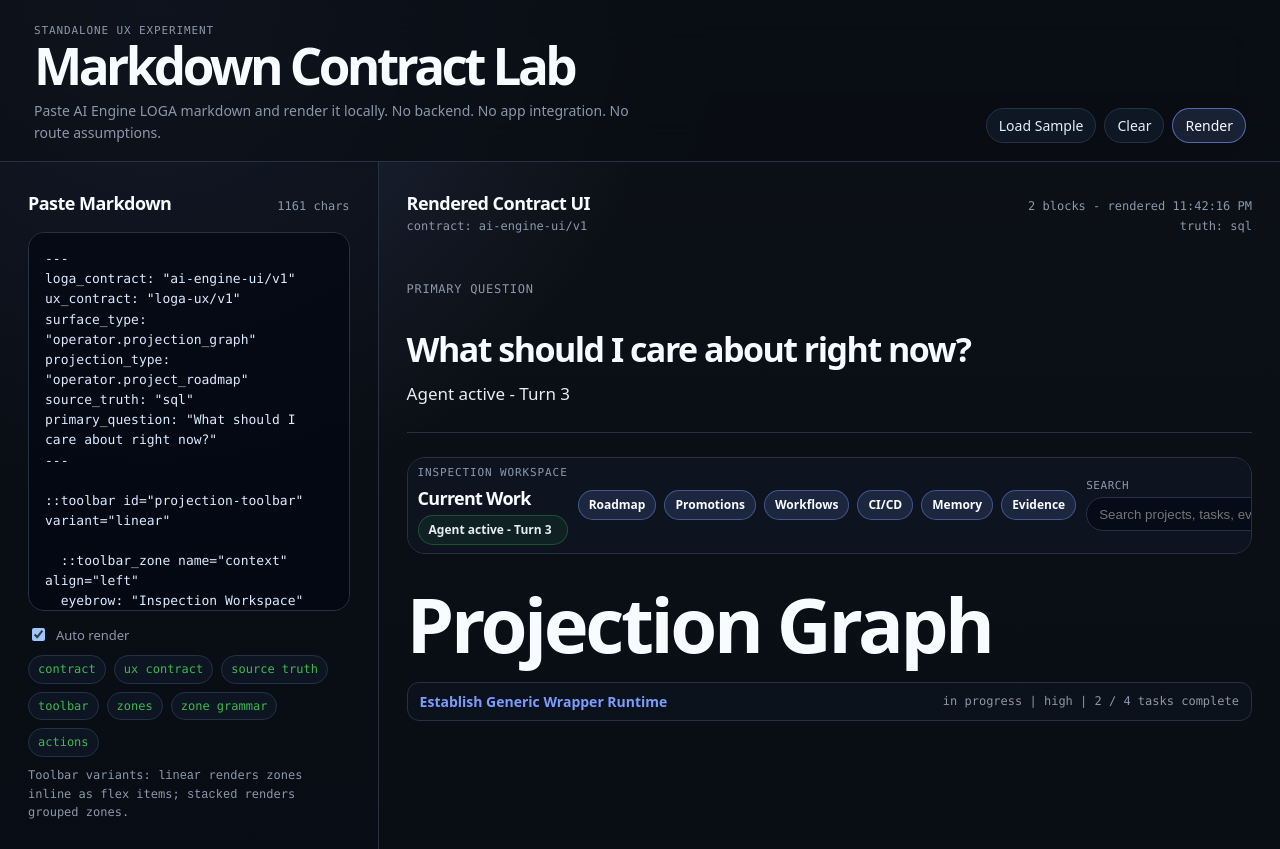
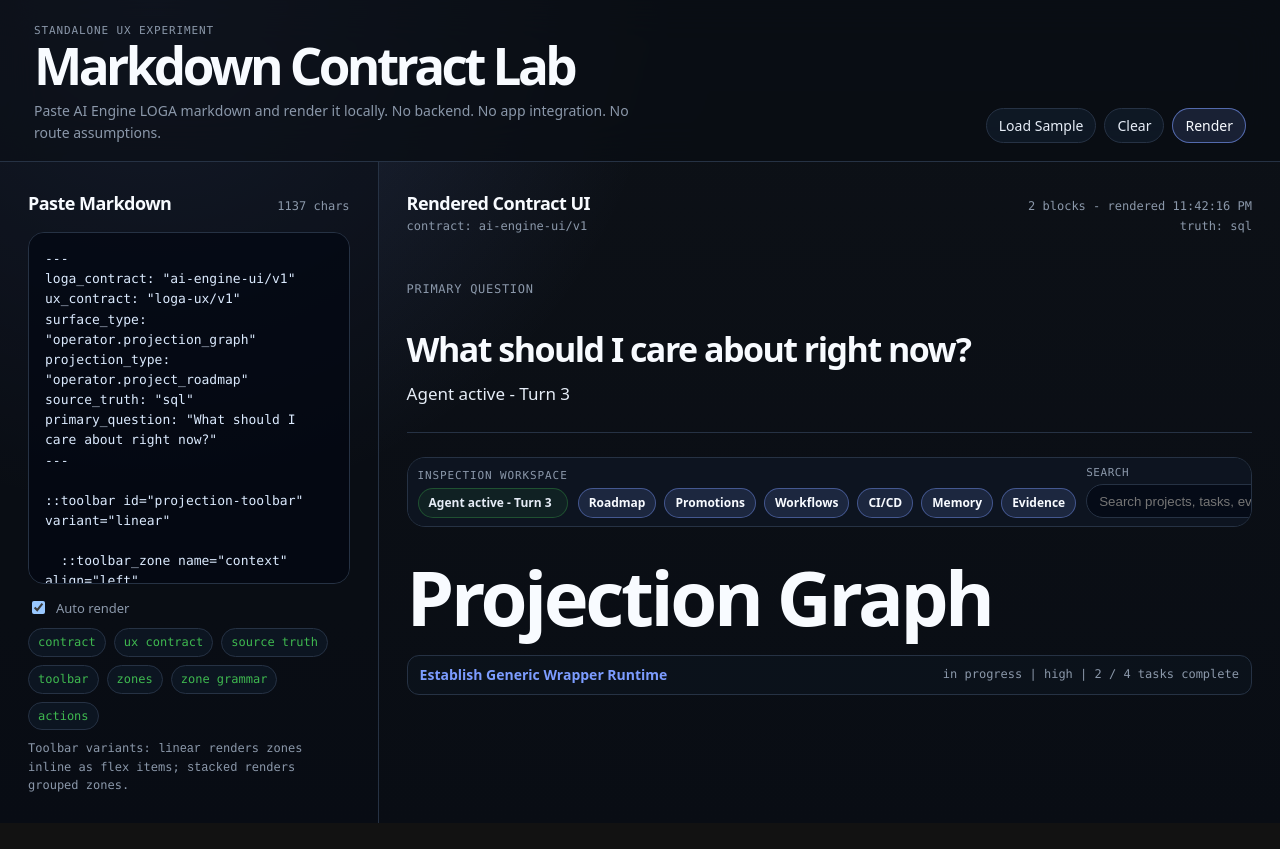
Before and after one commit to BPMSoftwareSolutions/no-repo, a website: page docs/loga-project-projections/markdown-contract-lab.html in a window 1280 px wide. After the commit the page ends 823 px from the top, so only its background shows below. Drawn offline with Linux system fonts and the light colour scheme.

Commit message:
Fixed the toolbar cross-axis alignment.
What changed:
- [markdown-contract-lab.html](c:/source/repos/bpm/internal/no-repo/docs/loga-project-projections/markdown-contract-lab.html)
- [test-markdown-contract-lab.mjs](c:/source/repos/bpm/internal/no-repo/scripts/test-markdown-contract-lab.mjs)

Implemented:
- Linear toolbar row now uses `align-items: flex-end`.
- Toolbar zones now default to `align-items: flex-end`.
- Label-bearing zones (`context`, `search`) now stack vertically:
  - `flex-direction: column`
  - `align-items: flex-start`
  - `justify-content: flex-end`
- Control-only zones (`navigation`, `filters`, `actions`) now sit on the bottom edge with `align-self: flex-end`.

Added regression assertions for:
- Bottom-aligning the toolbar row.
- Bottom-aligning zone children.
- Vertical stacking for context/search zones.
- Bottom alignment for nav/filter/action zones.

Verification:
- `node ./scripts/test-markdown-contract-lab.mjs` passed.
- `npm test` passed.

```diff
--- a/docs/loga-project-projections/markdown-contract-lab.html
+++ b/docs/loga-project-projections/markdown-contract-lab.html
@@ -312,7 +312,7 @@
       display: flex;
       flex-direction: row;
       flex-wrap: nowrap;
-      align-items: center;
+      align-items: flex-end;
       gap: 10px;
       padding: 8px 10px;
       overflow-x: auto;
@@ -323,7 +323,7 @@
     .loga-toolbar__group,
     .loga-toolbar__zone {
       display: flex;
-      align-items: center;
+      align-items: flex-end;
       gap: 8px;
       min-width: 0;
     }
@@ -337,6 +337,19 @@
       flex: 0 0 auto;
       flex-wrap: nowrap;
       white-space: nowrap;
+    }
+
+    .loga-toolbar--linear .loga-toolbar__zone[data-name="context"],
+    .loga-toolbar--linear .loga-toolbar__zone[data-name="search"] {
+      flex-direction: column;
+      align-items: flex-start;
+      justify-content: flex-end;
+    }
+
+    .loga-toolbar--linear .loga-toolbar__zone[data-name="navigation"],
+    .loga-toolbar--linear .loga-toolbar__zone[data-name="filters"],
+    .loga-toolbar--linear .loga-toolbar__zone[data-name="actions"] {
+      align-self: flex-end;
     }
 
     .loga-toolbar__group--left,
--- a/docs/loga-project-projections/markdown-contract-lab/browser.js
+++ b/docs/loga-project-projections/markdown-contract-lab/browser.js
@@ -12,7 +12,6 @@ primary_question: "What should I care about right now?"
 
   ::toolbar_zone name="context" align="left"
   eyebrow: "Inspection Workspace"
-  title: "Current Work"
   status: "Agent active - Turn 3"
   ::
 
@@ -332,7 +331,7 @@ primary_question: "What should I care about right now?"
 
   function renderToolbarZone(zone) {
     const values = parseKeyValues(zone.lines);
-    const context = values.eyebrow || values.title || values.status ? renderToolbarContext(values) : '';
+    const context = values.eyebrow || values.status ? renderToolbarContext(values) : '';
     return context + collectChildBlocks(zone.lines).map((child) => renderBlock(child.name, child.lines, child.attrs)).join('');
   }
 
@@ -353,8 +352,8 @@ primary_question: "What should I care about right now?"
   }
 
   function renderToolbarContext(values) {
-    if (!values.eyebrow && !values.title && !values.status) return '';
-    return `<div class="loga-toolbar__context">${values.eyebrow ? `<span class="eyebrow">${escapeHtml(values.eyebrow)}</span>` : ''}${values.title ? `<strong>${escapeHtml(values.title)}</strong>` : ''}${values.status ? `<span class="loga-toolbar__status">${escapeHtml(values.status)}</span>` : ''}</div>`;
+    if (!values.eyebrow && !values.status) return '';
+    return `<div class="loga-toolbar__context">${values.eyebrow ? `<span class="eyebrow">${escapeHtml(values.eyebrow)}</span>` : ''}${values.status ? `<span class="loga-toolbar__status">${escapeHtml(values.status)}</span>` : ''}</div>`;
   }
 
   function parseAttrs(raw = '') {
--- a/docs/loga-project-projections/markdown-contract-lab/sample.js
+++ b/docs/loga-project-projections/markdown-contract-lab/sample.js
@@ -11,7 +11,6 @@ primary_question: "What should I care about right now?"
 
   ::toolbar_zone name="context" align="left"
   eyebrow: "Inspection Workspace"
-  title: "Current Work"
   status: "Agent active · Turn 3"
   ::
 
--- a/scripts/test-markdown-contract-lab.mjs
+++ b/scripts/test-markdown-contract-lab.mjs
@@ -64,6 +64,7 @@ assert.match(yamlResult.html, /Expand Focus/, 'YAML zones toolbar must render ac
 
 const linearToolbar = `::toolbar variant="linear"
 eyebrow: "Inspection Workspace"
+title: "Projection Graph"
 status: "Agent active · Turn 3"
 
 zones:
@@ -89,6 +90,7 @@ const linearResult = renderContract(linearToolbar);
 assert.equal(linearResult.diagnostics.fatal.length, 0, 'linear toolbar must not produce fatal validation errors');
 assert.match(linearResult.html, /data-toolbar-variant="linear"/, 'linear toolbar must declare its layout mode');
 assert.match(linearResult.html, /<header class="loga-toolbar loga-toolbar--linear"/, 'linear toolbar must render inline toolbar shell');
+assert.doesNotMatch(linearResult.html, /<strong>Projection Graph<\/strong>/, 'toolbar context must not render page or document title');
 assert.doesNotMatch(linearResult.html, /<section class="loga-toolbar__zone/, 'linear toolbar zones must not render as section/card wrappers');
 assert.match(linearResult.html, /<div class="loga-toolbar__zone loga-toolbar__zone--left"[^>]*data-name="navigation"[^>]*data-align="left"/, 'linear navigation zone must be named for compact sizing');
 assert.match(linearResult.html, /<div class="loga-toolbar__zone loga-toolbar__zone--center"[^>]*data-name="search"[^>]*data-align="center"/, 'linear search zone must be named for flexible sizing');
@@ -117,8 +119,12 @@ const browserRuntime = fs.readFileSync('./docs/loga-project-projections/markdown
 const labHtml = fs.readFileSync('./docs/loga-project-projections/markdown-contract-lab.html', 'utf8');
 
 assert.match(labHtml, /\.loga-toolbar--linear\s*{[\s\S]*?flex-wrap:\s*nowrap;/, 'linear toolbar CSS must prevent wrapping');
+assert.match(labHtml, /\.loga-toolbar--linear\s*{[\s\S]*?align-items:\s*flex-end;/, 'linear toolbar must bottom-align zones');
 assert.match(labHtml, /\.loga-toolbar--linear\s*{[\s\S]*?overflow-x:\s*auto;/, 'linear toolbar CSS must scroll horizontally instead of overlapping');
 assert.match(labHtml, /\.loga-toolbar--linear\s*{[\s\S]*?overflow-y:\s*hidden;/, 'linear toolbar CSS must prevent vertical overflow');
+assert.match(labHtml, /\.loga-toolbar__zone\s*{[\s\S]*?align-items:\s*flex-end;/, 'toolbar zones must bottom-align children by default');
+assert.match(labHtml, /\.loga-toolbar--linear \.loga-toolbar__zone\[data-name="context"\],[\s\S]*?\.loga-toolbar--linear \.loga-toolbar__zone\[data-name="search"\]\s*{[\s\S]*?flex-direction:\s*column;[\s\S]*?align-items:\s*flex-start;[\s\S]*?justify-content:\s*flex-end;/, 'label-bearing linear zones must stack vertically and bottom justify');
+assert.match(labHtml, /\.loga-toolbar--linear \.loga-toolbar__zone\[data-name="navigation"\],[\s\S]*?\.loga-toolbar--linear \.loga-toolbar__zone\[data-name="actions"\]\s*{[\s\S]*?align-self:\s*flex-end;/, 'control-only linear zones must sit on the bottom edge');
 assert.match(labHtml, /\.loga-toolbar--linear \.loga-toolbar__zone\[data-name="search"\],[\s\S]*?\.loga-toolbar--linear \.loga-toolbar__zone\[data-align="center"\]\s*{[\s\S]*?flex:\s*0 0 320px;/, 'linear search zone must have stable debug width');
 assert.match(labHtml, /\.loga-toolbar--linear \.loga-toolbar__zone\[data-name="context"\],[\s\S]*?\.loga-toolbar--linear \.loga-toolbar__zone\[data-name="actions"\]\s*{[\s\S]*?flex:\s*0 0 auto;/, 'linear context, filters, and actions zones must stay fixed');
 assert.match(labHtml, /\.loga-toolbar--linear \.loga-control--search\s*{[\s\S]*?width:\s*100%;/, 'linear search control must fill the flexible center zone');
```
Also changed, not shown: docs/loga-project-projections/markdown-contract-lab/toolbar.js (+3 -4 lines), docs/markdown-ui-testing/new-ui-contracts.md (+0 -2 lines).
